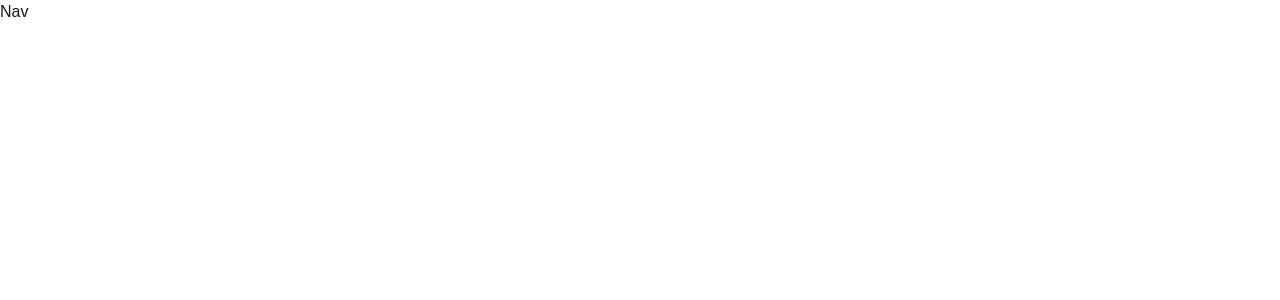
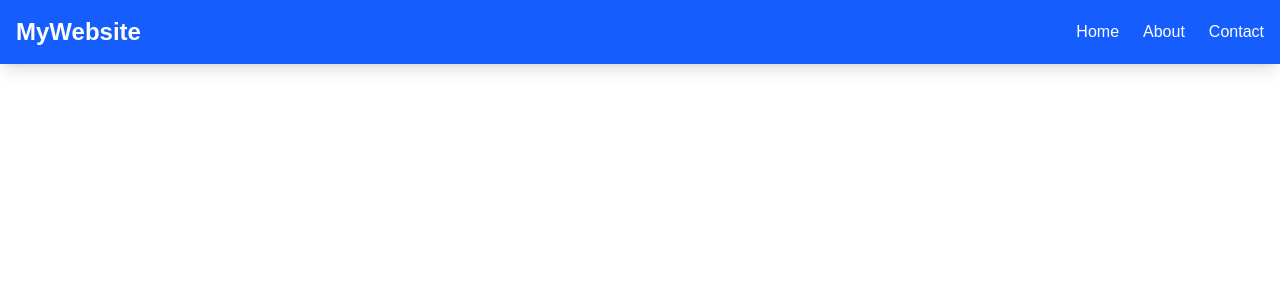
Before and after one commit to alireza10rezaei10/danaleague-front-end, a Next.js app: page / in a window 1280 px wide. Shown: the top 300 px of the page. Built offline with nearby package versions, Linux system fonts and the light colour scheme.

Commit message:
making Nav component

```diff
--- a/app/page.js
+++ b/app/page.js
@@ -1,9 +1,15 @@
 import Nav from "../components/Nav/Nav";
+
+const menuItems = [
+  { name: "Home", path: "/" },
+  { name: "About", path: "/about" },
+  { name: "Contact", path: "/contact" },
+];
 
 export default function Home() {
   return (
     <div>
-      <Nav />
+      <Nav items={menuItems} />
     </div>
   );
 }
--- a/components/Nav/Nav.jsx
+++ b/components/Nav/Nav.jsx
@@ -1,5 +1,62 @@
-const Nav = () => {
-  return <div>Nav</div>;
+"use client";
+
+import { useState } from "react";
+import Link from "next/link";
+import { Bars3Icon, XMarkIcon } from "@heroicons/react/24/outline";
+
+const Nav = ({ items }) => {
+  const [isOpen, setIsOpen] = useState(false);
+
+  return (
+    <nav className="bg-blue-600 text-white p-4 shadow-lg">
+      <div className="container mx-auto flex justify-between items-center">
+        {/* Logo */}
+        <Link href="/" className="text-2xl font-bold">
+          MyWebsite
+        </Link>
+
+        {/* Mobile Menu Button */}
+        <button
+          className="md:hidden text-white cursor-pointer"
+          onClick={() => setIsOpen(!isOpen)}
+        >
+          {isOpen ? (
+            <XMarkIcon className="w-8 h-8 cursor-pointer" />
+          ) : (
+            <Bars3Icon className="w-8 h-8 cursor-pointer" />
+          )}
+        </button>
+
+        {/* Desktop Menu */}
+        <ul className="hidden md:flex space-x-6">
+          {items.map((item) => (
+            <li key={item.path}>
+              <Link href={item.path} className="hover:text-gray-200 transition">
+                {item.name}
+              </Link>
+            </li>
+          ))}
+        </ul>
+      </div>
+
+      {/* Mobile Dropdown Menu */}
+      {isOpen && (
+        <ul className="md:hidden flex flex-col space-y-4 bg-blue-700 p-4">
+          {items.map((item) => (
+            <li key={item.path}>
+              <Link
+                href={item.path}
+                className="block text-center py-2 hover:bg-blue-500 rounded"
+                onClick={() => setIsOpen(false)}
+              >
+                {item.name}
+              </Link>
+            </li>
+          ))}
+        </ul>
+      )}
+    </nav>
+  );
 };
 
 export default Nav;
```
Also changed, not shown: package.json (+5 -4 lines), 1 other file (tests, documents, lock files or other folders).
